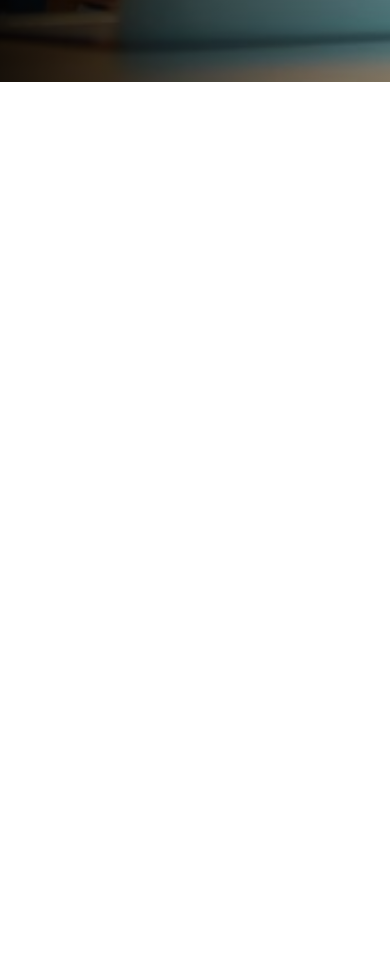
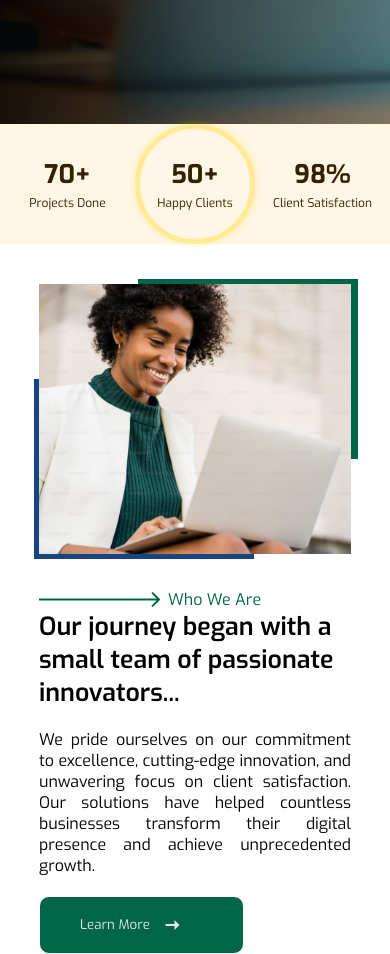
Before and after one commit to loyalthedev/jodna-tech, a React (Vite) app: page / in a window 390 px wide. Shown: the part 720-1674 px from the top of the page. Before the commit the page ends 844 px from the top, so only its background shows below. Built offline with nearby package versions, Linux system fonts and the light colour scheme.

Commit message:
feat: added impact and WWA sections

```diff
--- a/public/assets/images.js
+++ b/public/assets/images.js
@@ -4,6 +4,8 @@ export const assets = {
   /* SVGS */
   Logo: `${basePath}/logo.svg`,
   WhoWeAreBg: `${basePath}/who_we_are_bg.svg`,
+  RightArrowThin: `${basePath}/right_arrow_thin.svg`,
+  GreenArrow: `${basePath}/green_arrow.svg`,
 
   /* PNGS */
   HeroBg: `${basePath}/hero_bg.png`,
--- a/src/(components)/HeroSection.jsx
+++ b/src/(components)/HeroSection.jsx
@@ -1,5 +1,7 @@
 import React from "react";
 import { assets } from "../../public/assets/images";
+import ImpactSection from "./ImpactSection";
+import WhoWeAre from "./WhoWeAre";
 
 const HeroSection = () => {
   return (
@@ -18,6 +20,8 @@ const HeroSection = () => {
           <button>Schedule A Meeting</button>
         </div>
       </div>
+      <ImpactSection />
+      <WhoWeAre />
       {/* <img src={assets.WhoWeAreBg} /> */}
     </div>
   );
--- /dev/null
+++ b/src/(components)/ImpactSection.jsx
@@ -0,0 +1,61 @@
+import React, { useEffect, useRef, useState } from "react";
+
+const ImpactSection = () => {
+  const itemsRef = useRef([]);
+  const [currentIndex, setCurrentIndex] = useState(0);
+
+  useEffect(() => {
+    const observer = new IntersectionObserver(
+      (entries) => {
+        entries.forEach((entry) => {
+          if (entry.isIntersecting) {
+            // Start sequential animation when the section comes into view
+            triggerSequentialAnimation();
+            observer.unobserve(entry.target); // Unobserve after animation starts
+          }
+        });
+      },
+      { threshold: 0.5 }
+    );
+
+    itemsRef.current.forEach((item) => observer.observe(item));
+
+    return () => observer.disconnect();
+  }, []);
+
+  const triggerSequentialAnimation = () => {
+    itemsRef.current.forEach((item, index) => {
+      setTimeout(() => {
+        setCurrentIndex(index); // Highlight the current item
+
+        // Stop the animation for the last item after two blinks
+        if (index === itemsRef.current.length - 1) {
+          setTimeout(() => setCurrentIndex(null), 3000); // Stop blinking after 2 cycles (1.5s per cycle)
+        }
+      }, index * 3000); // 3 seconds per item
+    });
+  };
+
+  return (
+    <section className="impact-section">
+      {[
+        "70+ Projects Done",
+        "50+ Happy Clients",
+        "98% Client Satisfaction",
+      ].map((text, index) => (
+        <div
+          className={`impact-item ${currentIndex === index ? "sparkle" : ""}`}
+          ref={(el) => (itemsRef.current[index] = el)}
+          key={index}
+        >
+          <div className="circle">
+            <p className="number">{text.split(" ")[0]}</p>
+            <p className="label">{text.split(" ").slice(1).join(" ")}</p>
+          </div>
+        </div>
+      ))}
+    </section>
+  );
+};
+
+export default ImpactSection;
--- /dev/null
+++ b/src/(components)/WhoWeAre.jsx
@@ -0,0 +1,37 @@
+import React from "react";
+import { assets } from "../../public/assets/images";
+
+const WhoWeAre = () => {
+  return (
+    <section className="WWAContainer">
+      <div className="WWA">
+        <div className="WWAImg">
+          {" "}
+          <img src={assets.WhoWeAreBg} />
+        </div>
+
+        <span className="WWAText">
+          <span className="WWATitle">
+            {" "}
+            <img src={assets.GreenArrow} alt="Green Arrow" />
+            <span>Who We Are</span>
+          </span>
+          <h3>
+            Our journey began with a small team of passionate innovators...
+          </h3>
+          <p>
+            We pride ourselves on our commitment to excellence, cutting-edge
+            innovation, and unwavering focus on client satisfaction. Our
+            solutions have helped countless businesses transform their digital
+            presence and achieve unprecedented growth.
+          </p>
+          <button>
+            Learn More <img src={assets.RightArrowThin} alt="" />
+          </button>
+        </span>
+      </div>
+    </section>
+  );
+};
+
+export default WhoWeAre;
--- a/src/styles/colors.scss
+++ b/src/styles/colors.scss
@@ -3,3 +3,5 @@ $black: #000;
 $primary: #006647;
 $textHeaderWhite: #f5fffc;
 $textWhite: #e6e6e6;
+$impact: #fff6e5;
+$impactText: #332100;
--- a/src/styles/custom.scss
+++ b/src/styles/custom.scss
@@ -1,3 +1,5 @@
 @import "./colors";
 @import "./variables";
 @import "./hero";
+@import "./impact";
+@import "./whoweare";
--- a/src/styles/hero.scss
+++ b/src/styles/hero.scss
@@ -1,7 +1,7 @@
 .heroBgImg {
   position: relative;
   width: 100vw;
-  height: 95vh;
+  height: 100vh;
   overflow: hidden;
   display: flex;
   align-items: center;
@@ -58,12 +58,46 @@
   }
 }
 
-@media (max-width: 560px) {
+@media (min-width: 390px) and (max-width: 560px) {
   .heroBgImg {
-    // height: 80vh;
+    justify-content: center;
     .heroText {
-      margin-left: 0;
+      margin: 150px 0 0 0;
       width: 350px;
+      height: 350px;
+      h2 {
+        font-weight: 700;
+        font-size: 36px;
+        line-height: 45.6px;
+      }
+      button {
+        padding: 13px 0;
+        width: 200px;
+      }
     }
   }
 }
+
+@media (max-width: 389px) {
+  .heroBgImg {
+    justify-content: center;
+    .heroText {
+      margin: 150px 0 0 0;
+      width: 330px;
+      height: 320px;
+      h2 {
+        font-weight: 600;
+        font-size: 33px;
+        line-height: 42.6px;
+      }
+      p {
+        font-size: 14px;
+        line-height: 26.6px;
+      }
+      button {
+        padding: 13px 0;
+        width: 170px;
+      }
+    }
+  }
+}
--- /dev/null
+++ b/src/styles/impact.scss
@@ -0,0 +1,63 @@
+.impact-section {
+  display: flex;
+  justify-content: space-evenly;
+  background-color: $impact;
+}
+
+.impact-item .circle {
+  width: 150px;
+  height: 150px;
+  border: 5px solid transparent;
+  border-radius: 50%;
+  display: flex;
+  flex-direction: column;
+  justify-content: center;
+  align-items: center;
+  text-align: center;
+  position: relative;
+}
+
+.number {
+  font-size: 2rem;
+  font-weight: bold;
+  color: $impactText;
+}
+
+.label {
+  margin-top: 0.5rem;
+  font-size: 1rem;
+  color: $impactText;
+}
+@media (max-width: 560px) {
+  .impact-item .circle {
+    width: 120px;
+    height: 120px;
+  }
+  .number {
+    font-size: 1.6rem;
+  }
+  .label {
+    margin-top: 0.3rem;
+    font-size: 0.75rem;
+  }
+}
+
+/* Sparkling animation */
+@keyframes sparkle {
+  0% {
+    border-color: rgba(255, 215, 0, 0);
+    box-shadow: 0 0 0px rgba(255, 215, 0, 0.5);
+  }
+  50% {
+    border-color: rgba(255, 215, 0, 1);
+    box-shadow: 0 0 20px rgba(255, 215, 0, 0.9);
+  }
+  100% {
+    border-color: rgba(255, 215, 0, 0);
+    box-shadow: 0 0 0px rgba(255, 215, 0, 0);
+  }
+}
+
+.sparkle .circle {
+  animation: sparkle 1.5s infinite linear;
+}
--- /dev/null
+++ b/src/styles/whoweare.scss
@@ -0,0 +1,93 @@
+.WWAContainer {
+  height: 450px;
+  display: flex;
+  justify-content: center;
+  align-items: center;
+  .WWA {
+    height: 350px;
+    width: 80%;
+    display: flex;
+    justify-content: center;
+    align-items: center;
+    gap: 30px;
+    .WWAImg {
+      height: 100%;
+      flex-basis: calc(50% - 20px);
+      object-fit: cover;
+      position: relative;
+      img {
+        height: 100%;
+        width: 100%;
+        object-fit: cover;
+        z-index: 1;
+        position: relative;
+      }
+      &:before {
+        content: "";
+        position: absolute;
+        top: -6.5px;
+        right: -6.5px;
+        background-color: $primary;
+        height: 180px;
+        width: 220px;
+      }
+      &:after {
+        content: "";
+        position: absolute;
+        bottom: -6.5px;
+        left: -6.5px;
+        background-color: #174582;
+        height: 180px;
+        width: 220px;
+      }
+    }
+    .WWAText {
+      display: block;
+      flex-basis: calc(50% - 20px);
+      .WWATitle {
+        color: $primary;
+        display: flex;
+        gap: 8px;
+      }
+      h3 {
+        font-size: 25px;
+        margin-bottom: 20px;
+      }
+      p {
+        text-align: justify;
+      }
+      button {
+        display: flex;
+        gap: 10px;
+        align-items: center;
+        background-color: $primary;
+        color: $textWhite;
+        border-radius: 10px;
+        border: 0.8px solid $white;
+        padding: 16px 40px;
+        width: 205px;
+        margin-top: 20px;
+      }
+    }
+  }
+}
+
+@media (max-width: 560px) {
+  .WWAContainer {
+    height: auto;
+    margin-top: 40px;
+    .WWA {
+      height: auto;
+      flex-direction: column;
+      .WWAImg {
+        &:before {
+          top: -5.5px;
+        }
+        &:after {
+          bottom: 0;
+          left: -5.5px;
+        }
+      }
+    }
+  }
+}
```
Also changed, not shown: public/assets/green_arrow.svg (added), public/assets/right_arrow_thin.svg (added).
